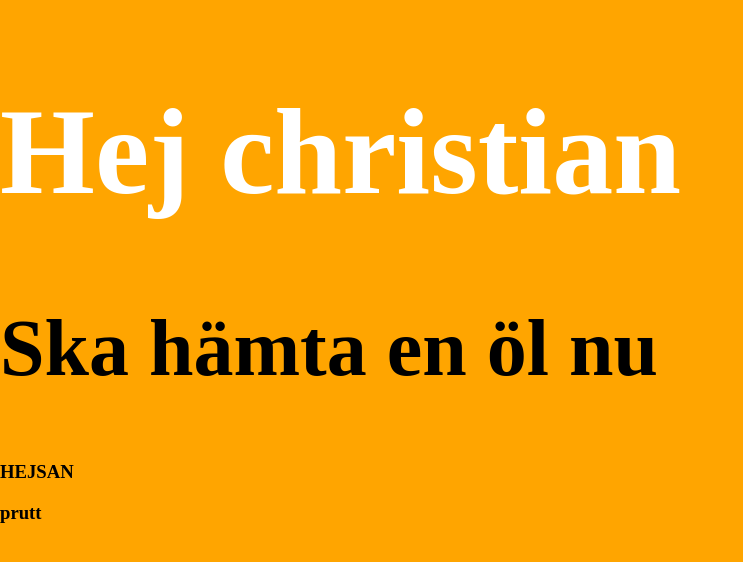
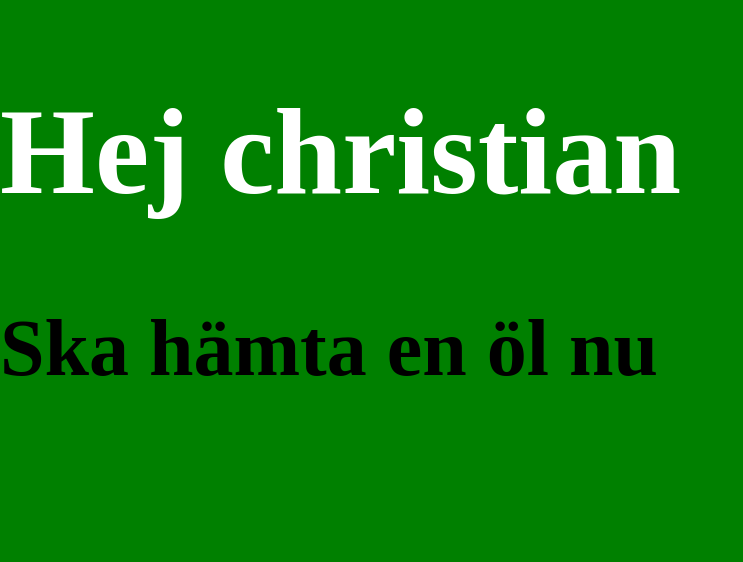
Before and after one commit to Nishune/testing-git-with-christian, a plain HTML site: page index.html in a window 1280 px wide. Shown: the whole page, without its empty margins (0-743 px from the left). Drawn offline with Linux system fonts and the light colour scheme.

Commit message:
removed 2 lines html, changed background i css.

```diff
--- a/index.html
+++ b/index.html
@@ -10,8 +10,6 @@
   <body>
     <h1>Hej christian</h1>
     <h2 id="beer">Ska hämta en öl nu</h2>
-    <h3>HEJSAN</h3>
-    <h3>prutt</h3>
     <script src="script.js"></script>
   </body>
 </html>
--- a/main.css
+++ b/main.css
@@ -6,7 +6,7 @@ body {
   overflow: hidden;
 
   body {
-    background: orange;
+    background: green;
     background-size: 400% 400%;
     animation: gradientAnimation 15s ease infinite;
     text-align: left;
```
